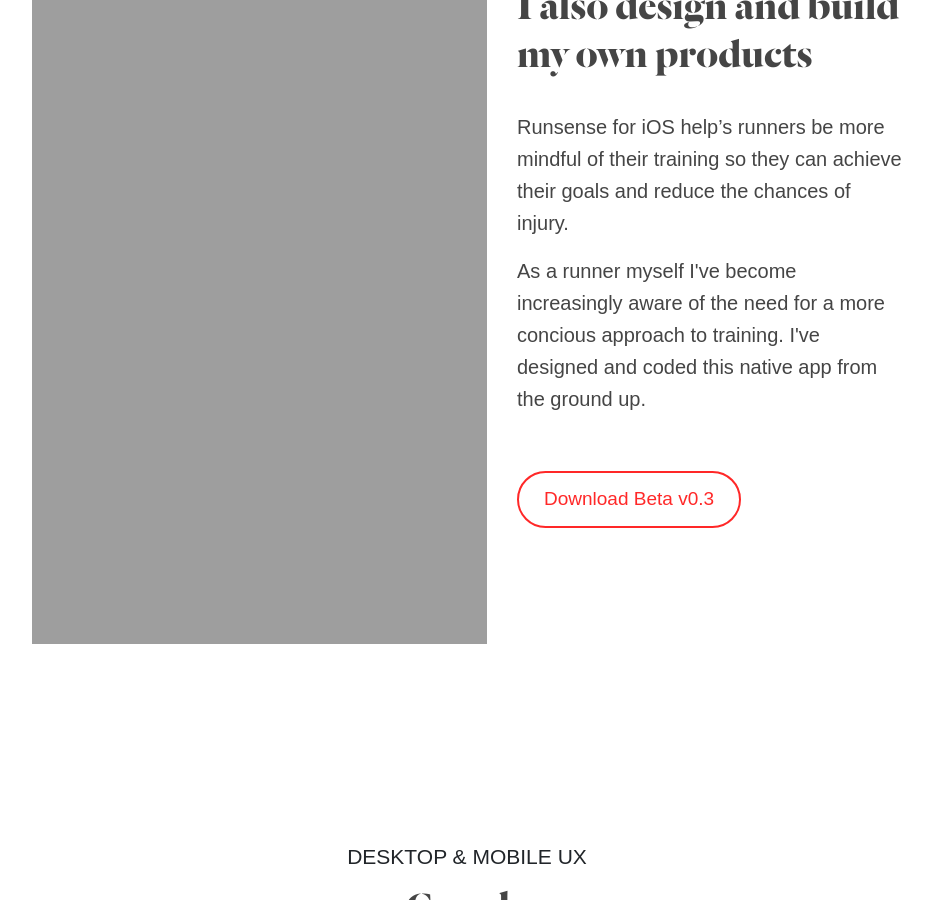
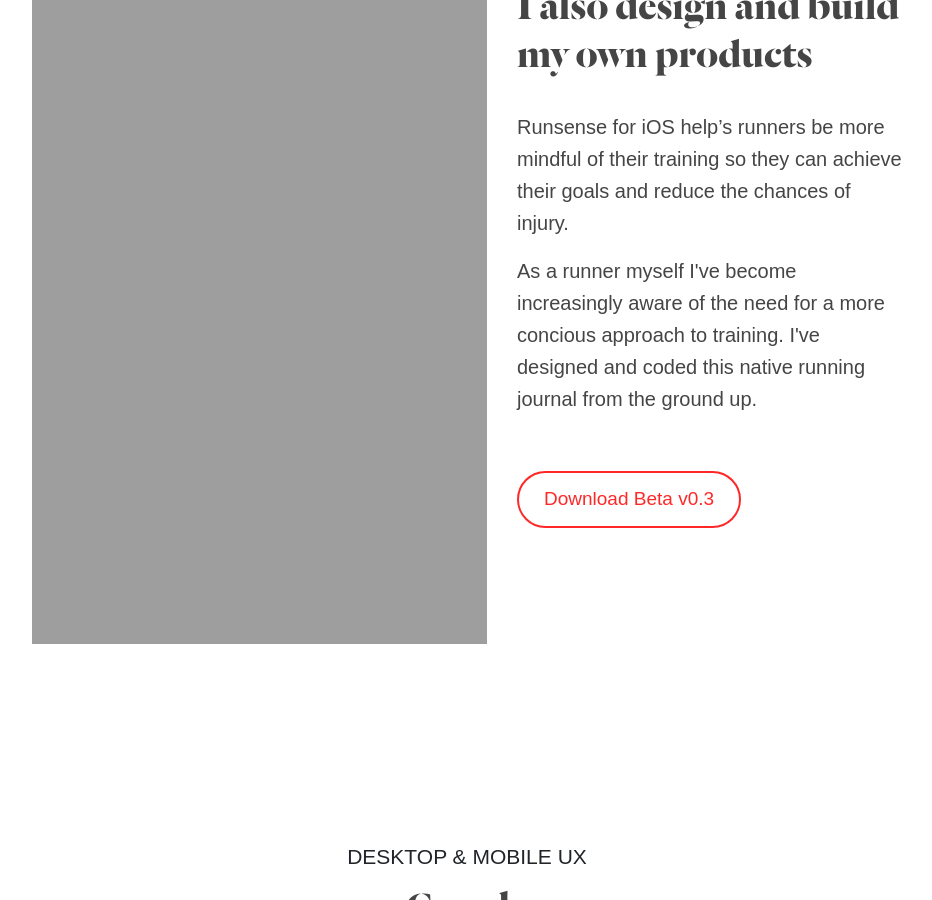
Before and after one commit to mlangsman/portfolio-langsman, a Jekyll site: the page built from index.html, in a window 1280 px wide and 900 px high, scrolled down 1709 px. Shown: the whole window, without its empty margins (173-1105 px from the left). Built offline with Jekyll 4.4.1, drawn with Linux system fonts in a browser that asks for light colours; some web fonts are replaced.

Commit message:
Copy update

```diff
--- a/index.html
+++ b/index.html
@@ -81,7 +81,7 @@
         <div class="col d-flex flex-column">
             <h1>I also design and build my own products</h1>
             <p>Runsense for iOS help’s runners be more mindful of their training so they can achieve their goals and reduce the chances of injury.</p>
-            <p>As a runner myself I've become increasingly aware of the need for a more concious approach to training. I've designed and coded this native app from the ground up.</p>
+            <p>As a runner myself I've become increasingly aware of the need for a more concious approach to training. I've designed and coded this native running journal from the ground up.</p>
             <a href="https://testflight.apple.com/join/D9Sf1wKT"><button class="btn-primary">Download Beta v0.3</button></a>
         </div>
     </div>
```
